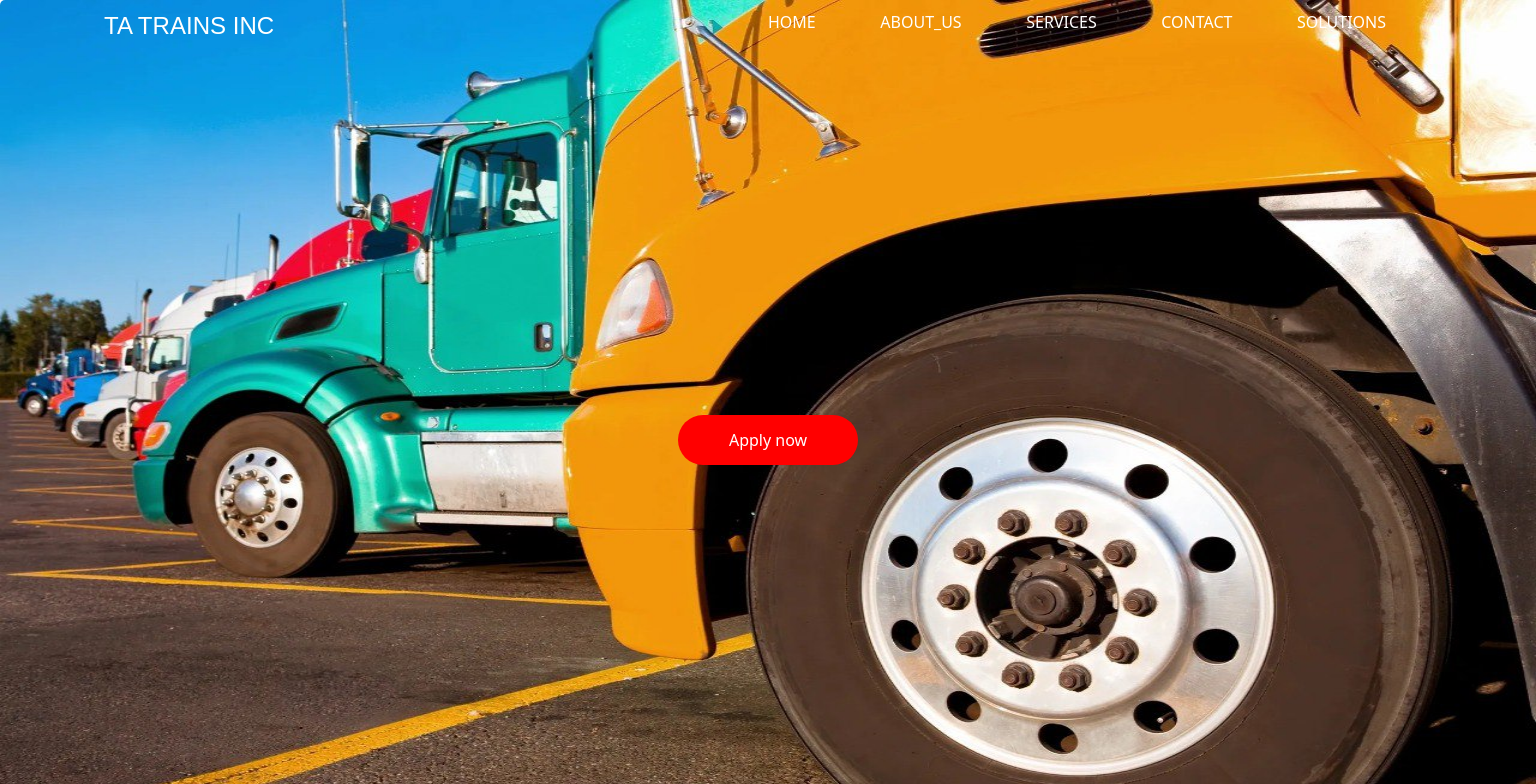
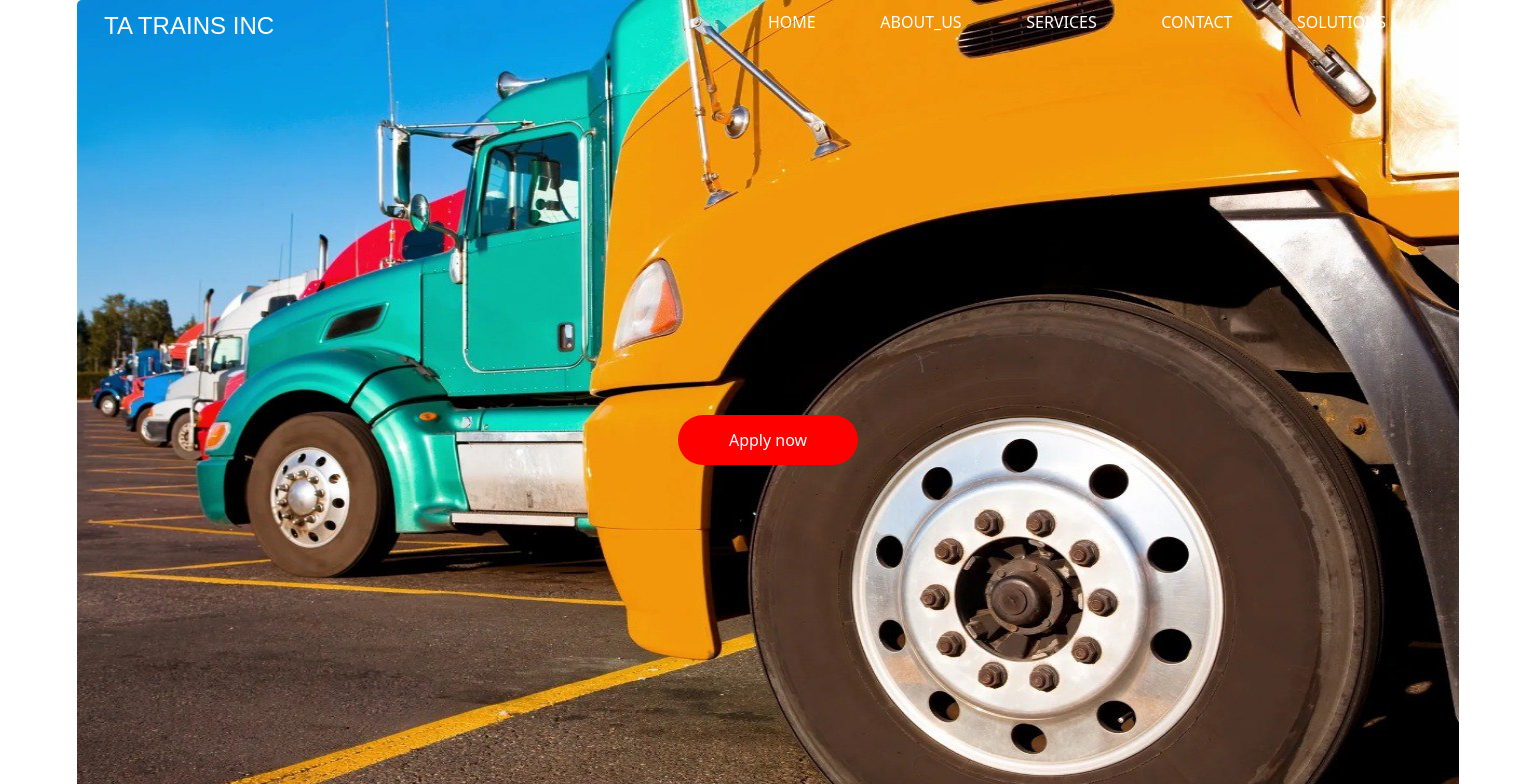
Before and after one commit to tarieltairov/poliglot.kg, a Next.js app: page / in a window 1536 px wide. Shown: the top 784 px of the page. Built offline with nearby package versions, Linux system fonts and the light colour scheme; no server answers.

Commit message:
fixed bugs

```diff
--- a/src/components/Footer/Footer.jsx
+++ b/src/components/Footer/Footer.jsx
@@ -47,7 +47,7 @@ const Footer = () => {
               <a
                 rel="noreferrer noopener"
                 target="_blank"
-                href="https://www.instagram.com/"
+                href="https://instagram.com/tatransinc?utm_medium=copy_link"
               >
                 <Image src={Insta} width={50} height={50}/>
               </a>
--- a/src/components/Home/Hero/Hero.module.scss
+++ b/src/components/Home/Hero/Hero.module.scss
@@ -215,3 +215,32 @@
     }
   }
 }
+
+@media all and (min-width: 1441px){
+  .slider{
+    width: 90%;
+  }
+  .hh{
+    display: flex;
+    justify-content: center;
+  }
+}
+
+@media all and (min-width: 1641px){
+  .slider{
+    width: 80%;
+  }
+}
+
+@media all and (min-width: 1941px){
+  .slider{
+    width: 70%;
+  }
+
+}
+
+@media all and (min-width: 2560px){
+  .slider{
+    width: 60%;
+  }
+}
--- a/src/components/Home/PreFooter/PreFooter.module.scss
+++ b/src/components/Home/PreFooter/PreFooter.module.scss
@@ -62,6 +62,10 @@
 }
 
 @media (max-width: 320px) {
+  .whiteBlock{
+    padding-left: 20px;
+    padding-right: 20px;
+  }
   .whiteBlock h2 {
     max-width: 300px;
     font-size: 25px;
```
